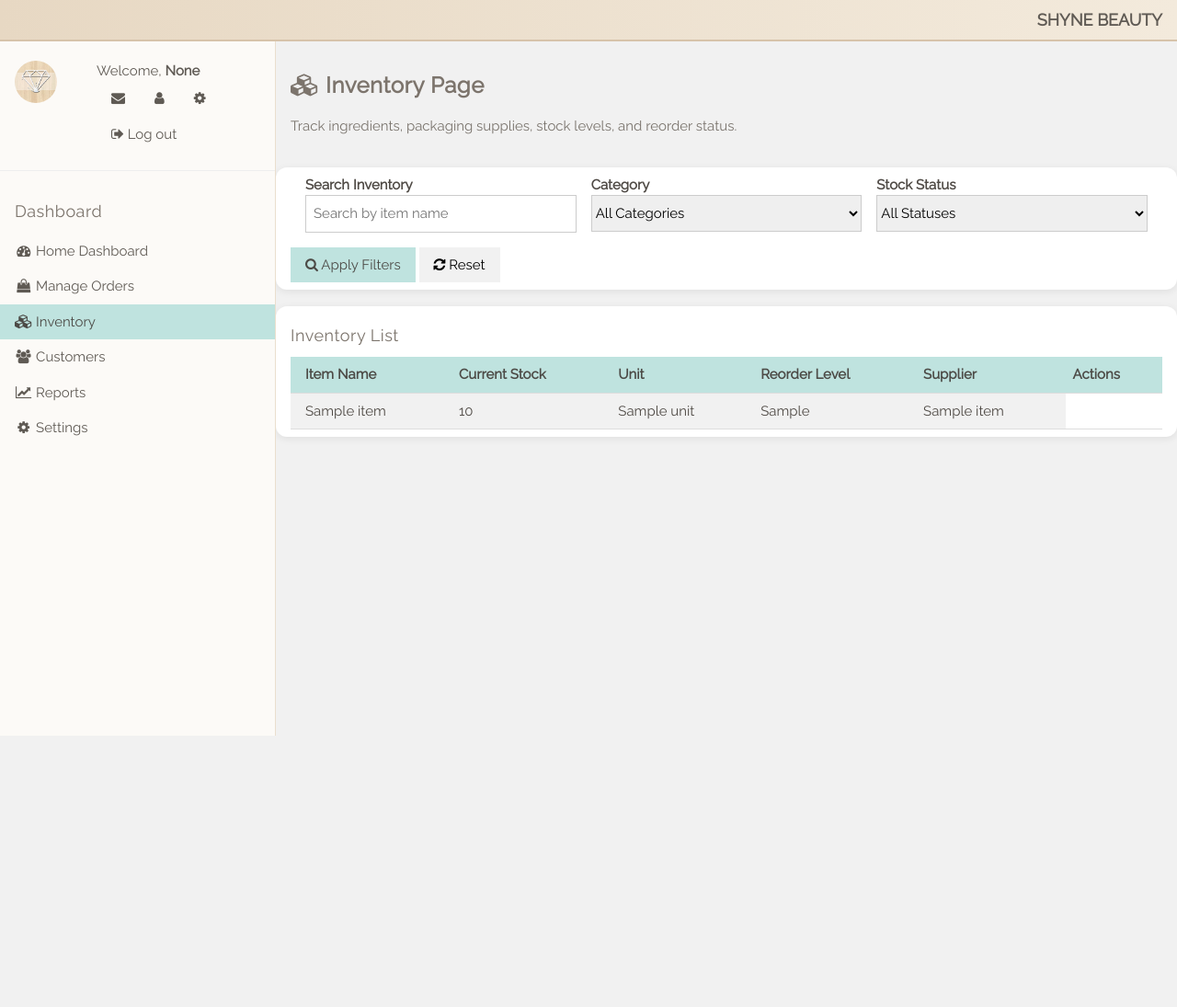
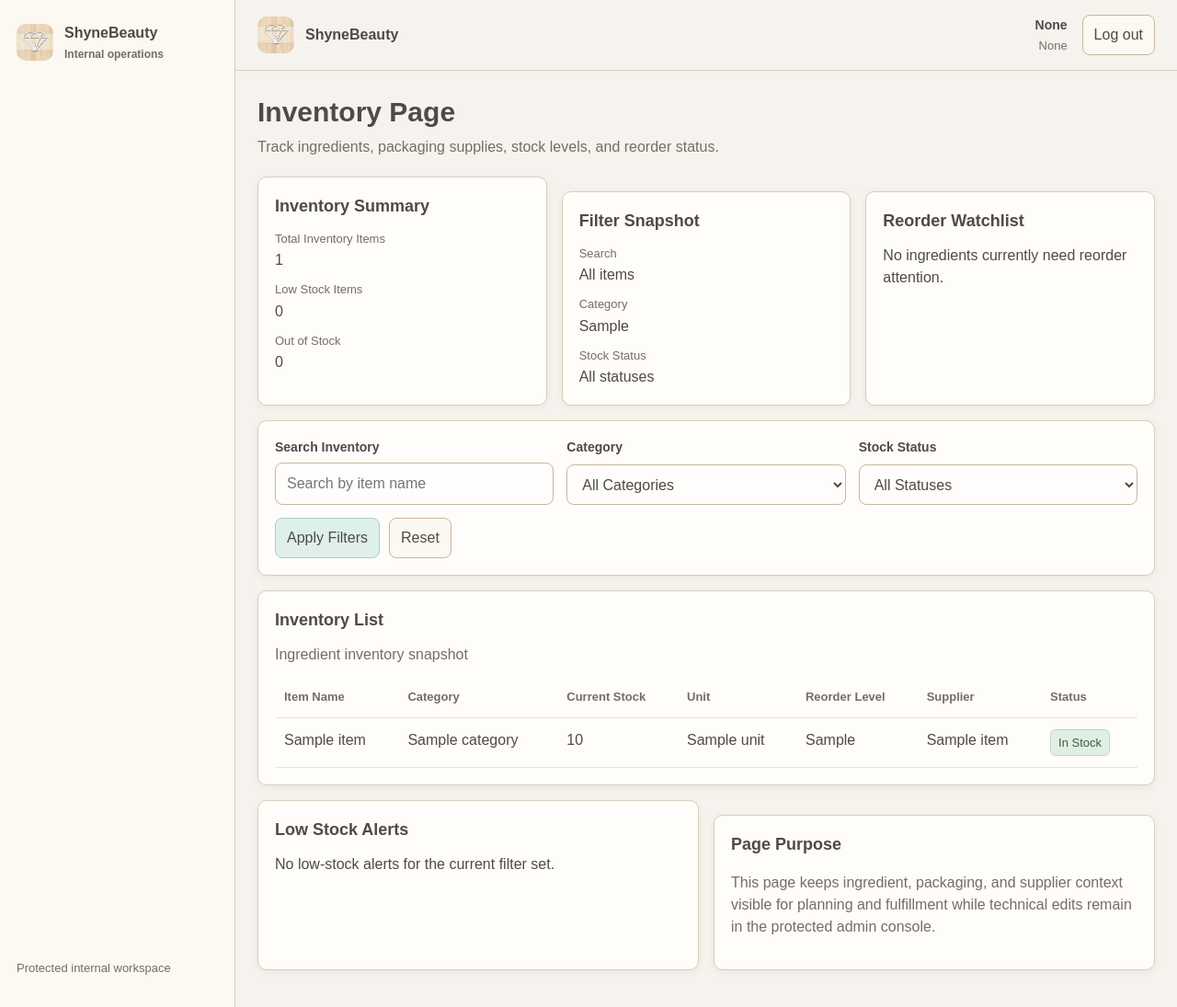
Before and after one commit to bianca-amoako/ShyneBeauty, a Flask app: template templates/inventory.html in a window 1280 px wide. Shown: the whole page at 92% size. Before the commit the page ends 800 px from the top, so only its background shows below. Run offline with Flask 3, Linux system fonts and the light colour scheme; the template is opened without the code that fills it: most values are stand-ins (such as "Sample title", 1, 10 or a date in 2020).

Commit message:
Stabilize inventory and reduce legacy page churn

```diff
--- a/templates/inventory.html
+++ b/templates/inventory.html
@@ -1,347 +1,214 @@
-<!DOCTYPE html>
-<html>
-<head>
-  <title>Inventory Page</title>
-  <meta charset="UTF-8">
-  <meta name="viewport" content="width=device-width, initial-scale=1">
-  <link rel="stylesheet" href="https://www.w3schools.com/w3css/5/w3.css">
-  <link rel="stylesheet" href="https://fonts.googleapis.com/css?family=Raleway">
-  <link rel="stylesheet" href="https://cdnjs.cloudflare.com/ajax/libs/font-awesome/4.7.0/css/font-awesome.min.css">
+{% extends "base_authenticated.html" %}
 
+{% block title %}Inventory Page{% endblock %}
+{% block page_title %}Inventory Page{% endblock %}
+{% block head_extra %}
   <style>
-    html, body, h1, h2, h3, h4, h5 {
-      font-family: "Raleway", sans-serif;
+    @media (max-width: 760px) {
+      .sb-inventory-table thead {
+        display: none;
       }
 
-    body {
-      background-color: #f6f3ee;
-      color: #4f4a45;
+      .sb-inventory-table,
+      .sb-inventory-table tbody,
+      .sb-inventory-table tr,
+      .sb-inventory-table td {
+        display: block;
+        width: 100%;
       }
 
-    .sb-topbar {
-      background: linear-gradient(to right, #e7d8c3, #f3eadc);
-      color: #5f5a54;
-      border-bottom: 2px solid #d7c3aa;
+      .sb-inventory-table tr {
+        padding: 14px 12px;
+        border-bottom: 1px solid #ece2d5;
       }
 
-    .sb-topbar .w3-bar-item {
-      color: #5f5a54 !important;
-      font-weight: 600;
+      .sb-inventory-table td {
+        padding: 8px 0;
+        border-bottom: 0;
       }
 
-    .sb-sidebar {
-      background-color: #fcfaf7;
-      color: #5f5a54;
-      border-right: 1px solid #eadfce;
+      .sb-inventory-table td::before {
+        content: attr(data-label);
+        display: block;
+        color: var(--sb-text-soft);
+        font-size: 12px;
+        margin-bottom: 3px;
       }
-
-    .sb-sidebar .w3-bar-item {
-      color: #5f5a54;
-      font-weight: 500;
-    }
-
-    .sb-sidebar .w3-bar-item:hover {
-      background-color: #d7ece8 !important;
-      color: #4c4a46 !important;
-    }
-
-    .sb-active {
-      background-color: #bfe3df !important;
-      color: #4c4a46 !important;
-      font-weight: bold;
-    }
-
-    .card-round {
-      border-radius: 12px;
-    }
-
-    .section-space {
-      margin-top: 18px;
-    }
-
-    .table-scroll {
-      overflow-x: auto;
-    }
-
-    .sb-panel {
-      background-color: #ffffff;
-      color: #4f4a45;
-      box-shadow: 0 2px 8px rgba(0,0,0,0.08);
-      border-radius: 12px;
-    }
-
-    .sb-heading {
-      color: #7c746c;
-      letter-spacing: 0.5px;
-    }
-
-    .sb-subtle {
-      color: #7a746d;
-    }
-
-    .sb-table th {
-      background-color: #bfe3df;
-      color: #4c4a46;
-    }
-
-    .sb-button {
-      background-color: #bfe3df;
-      color: #4c4a46;
-      border: none;
-    }
-
-    .sb-button:hover {
-      background-color: #a9d6d0 !important;
-      color: #3f3b37 !important;
-    }
-
-    .sb-button-warm {
-      background-color: #e8d5bd;
-      color: #4c4a46;
-      border: none;
-    }
-
-    .sb-button-warm:hover {
-      background-color: #dcc3a5 !important;
-      color: #3f3b37 !important;
-    }
-
-    .sb-tag-aqua {
-      background-color: #bfe3df;
-      color: #3f3b37;
-    }
-
-    .sb-tag-beige {
-      background-color: #eadbc8;
-      color: #4c4a46;
-    }
-
-    .sb-tag-soft {
-      background-color: #f0e7dc;
-      color: #4c4a46;
-    }
-
-    .sb-tag-alert {
-      background-color: #f3d7c8;
-      color: #4c4a46;
     }
   </style>
-</head>
+{% endblock %}
+{% block page_description %}
+  <p>Track ingredients, packaging supplies, stock levels, and reorder status.</p>
+{% endblock %}
 
-<body class="w3-light-grey">
+{% block content %}
+  {% set summary = namespace(low_stock=0, out_of_stock=0) %}
+  {% for item in all_items %}
+    {% if item.stock_quantity == 0 %}
+      {% set summary.out_of_stock = summary.out_of_stock + 1 %}
+    {% elif item.stock_quantity <= item.reorder_threshold %}
+      {% set summary.low_stock = summary.low_stock + 1 %}
+    {% endif %}
+  {% endfor %}
 
-<div class="w3-bar w3-top w3-large sb-topbar" style="z-index:4">
-  <button class="w3-bar-item w3-button w3-hide-large w3-hover-none" onclick="w3_open()">
-    <i class="fa fa-bars"></i> Menu
-  </button>
-  <span class="w3-bar-item w3-right">SHYNE BEAUTY</span>
+  <section class="sb-grid sb-grid-3">
+    <article class="sb-panel">
+      <h2>Inventory Summary</h2>
+      <dl class="sb-meta-list">
+        <div>
+          <dt>Total Inventory Items</dt>
+          <dd>{{ all_items|length }}</dd>
         </div>
+        <div>
+          <dt>Low Stock Items</dt>
+          <dd>{{ summary.low_stock }}</dd>
+        </div>
+        <div>
+          <dt>Out of Stock</dt>
+          <dd>{{ summary.out_of_stock }}</dd>
+        </div>
+      </dl>
+    </article>
+    <article class="sb-panel">
+      <h2>Filter Snapshot</h2>
+      <dl class="sb-meta-list">
+        <div>
+          <dt>Search</dt>
+          <dd>{{ search_query or "All items" }}</dd>
+        </div>
+        <div>
+          <dt>Category</dt>
+          <dd>{{ selected_category or "All categories" }}</dd>
+        </div>
+        <div>
+          <dt>Stock Status</dt>
+          <dd>
+            {% if selected_stock_status == "in_stock" %}
+              In Stock
+            {% elif selected_stock_status == "low_stock" %}
+              Low Stock
+            {% elif selected_stock_status == "out_of_stock" %}
+              Out of Stock
+            {% else %}
+              All statuses
+            {% endif %}
+          </dd>
+        </div>
+      </dl>
+    </article>
+    <article class="sb-panel">
+      <h2>Reorder Watchlist</h2>
+      <ul class="sb-list">
+        {% for item in all_items if item.stock_quantity <= item.reorder_threshold %}
+          <li>{{ item.name }}</li>
+        {% else %}
+          <li>No ingredients currently need reorder attention.</li>
+        {% endfor %}
+      </ul>
+    </article>
+  </section>
 
-<nav class="w3-sidebar w3-collapse sb-sidebar w3-animate-left" style="z-index:3;width:300px;" id="mySidebar"><br>
-  <div class="w3-container w3-row">
-    <div class="w3-col s4">
-      <img src="{{ url_for('static', filename='shyneIcon.png') }}" class="w3-circle w3-margin-right" style="width:46px">
+  <section class="sb-panel" style="margin-top:16px;">
+    <form class="sb-form-grid" method="get" action="{{ url_for('inventory') }}">
+      <div class="sb-form-row">
+        <div class="sb-field">
+          <label for="inventory-search">Search Inventory</label>
+          <input class="sb-input" id="inventory-search" type="text" name="search" placeholder="Search by item name" value="{{ search_query or '' }}">
         </div>
-    <div class="w3-col s8 w3-bar">
-      <span>Welcome, <strong>{{ current_admin_label }}</strong></span><br>
-      <a href="#" class="w3-bar-item w3-button"><i class="fa fa-envelope"></i></a>
-      <a href="#" class="w3-bar-item w3-button"><i class="fa fa-user"></i></a>
-      <a href="#" class="w3-bar-item w3-button"><i class="fa fa-cog"></i></a>
-      <form method="post" action="{{ url_for('logout') }}" class="sb-logout-form">
-        <button type="submit" class="w3-button sb-logout-button">
-          <i class="fa fa-sign-out"></i> Log out
-        </button>
-      </form>
-    </div>
-  </div>
-  <hr>
-
-  <div class="w3-container">
-    <h5 class="sb-heading">Dashboard</h5>
-  </div>
-
-  <div class="w3-bar-block">
-    <a href="#" class="w3-bar-item w3-button w3-padding-16 w3-hide-large w3-hover-black" onclick="w3_close()">
-      <i class="fa fa-remove fa-fw"></i> Close Menu
-    </a>
-
-    <a href="{{ url_for('index') }}" class="w3-bar-item w3-button w3-padding">
-      <i class="fa fa-dashboard fa-fw"></i> Home Dashboard
-    </a>
-
-    <a href="{{ url_for('orders') }}" class="w3-bar-item w3-button w3-padding">
-      <i class="fa fa-shopping-bag fa-fw"></i> Manage Orders
-    </a>
-
-    <a href="{{ url_for('inventory') }}" class="w3-bar-item w3-button w3-padding sb-active">
-      <i class="fa fa-cubes fa-fw"></i> Inventory
-    </a>
-
-    <a href="{{ url_for('customers') }}" class="w3-bar-item w3-button w3-padding">
-      <i class="fa fa-users fa-fw"></i> Customers
-    </a>
-
-    <a href="#" class="w3-bar-item w3-button w3-padding">
-      <i class="fa fa-line-chart fa-fw"></i> Reports
-    </a>
-
-    <a href="#" class="w3-bar-item w3-button w3-padding">
-      <i class="fa fa-cog fa-fw"></i> Settings
-    </a><br><br>
-  </div>
-</nav>
-
-<div class="w3-overlay w3-hide-large w3-animate-opacity" onclick="w3_close()" style="cursor:pointer" id="myOverlay"></div>
-
-<div class="w3-main" style="margin-left:300px;margin-top:43px">
-
-  <header class="w3-container" style="padding-top:22px">
-    <h3 class="sb-heading"><b><i class="fa fa-cubes"></i> Inventory Page</b></h3>
-    <p class="sb-subtle">Track ingredients, packaging supplies, stock levels, and reorder status.</p>
-  </header>
-<!--
-  <div class="w3-row-padding w3-margin-bottom">
-    <div class="w3-third">
-      <div class="w3-container sb-panel w3-padding card-round">
-        <h5 class="sb-heading">Inventory Summary</h5>
-        <p><b>Total Inventory Items:</b> 18</p>
-        <p><b>Low Stock Items:</b> 4</p>
-        <p><b>Out of Stock:</b> 1</p>
-      </div>
-    </div>
-
-    <div class="w3-third">
-      <div class="w3-container sb-panel w3-padding card-round">
-        <h5 class="sb-heading">Most Used Materials</h5>
-        <ul class="w3-ul">
-          <li>Shea Butter</li>
-          <li>Vitamin E</li>
-          <li>Jars</li>
-          <li>Label Sheets</li>
-        </ul>
-      </div>
-    </div>
-
-    <div class="w3-third">
-      <div class="w3-container sb-panel w3-padding card-round">
-        <h5 class="sb-heading">Quick Actions</h5>
-        <button class="w3-button sb-button w3-margin-bottom w3-block">Add Inventory Item</button>
-        <button class="w3-button sb-button-warm w3-block">Update Stock</button>
-      </div>
-    </div>
-  </div>
--->
-<form method="get" action="{{ url_for('inventory') }}" id="inventoryFilterForm">
-  <div class="w3-container sb-panel w3-padding card-round section-space">
-    <div class="w3-row-padding">
-      <div class="w3-third">
-        <label><b>Search Inventory</b></label>
-        <input class="w3-input w3-border" type="text" name="search" placeholder="Search by item name" value="{{ search_query or '' }}">
-      </div>
-
-      <div class="w3-third">
-        <label><b>Category</b></label>
-        <select class="w3-select w3-border" name="category">
+        <div class="sb-field">
+          <label for="inventory-category">Category</label>
+          <select class="sb-select" id="inventory-category" name="category">
             <option value="">All Categories</option>
-          <option value="Ingredients" {% if selected_category == 'Ingredients' %}selected{% endif %}>Ingredients</option>
-          <option value="Packaging" {% if selected_category == 'Packaging' %}selected{% endif %}>Packaging</option>
-          <option value="Labels" {% if selected_category == 'Labels' %}selected{% endif %}>Labels</option>
-          <option value="Supplies" {% if selected_category == 'Supplies' %}selected{% endif %}>Supplies</option>
+            <option value="Ingredients" {% if selected_category == "Ingredients" %}selected{% endif %}>Ingredients</option>
+            <option value="Packaging" {% if selected_category == "Packaging" %}selected{% endif %}>Packaging</option>
+            <option value="Labels" {% if selected_category == "Labels" %}selected{% endif %}>Labels</option>
+            <option value="Supplies" {% if selected_category == "Supplies" %}selected{% endif %}>Supplies</option>
           </select>
         </div>
-
-      <div class="w3-third">
-        <label><b>Stock Status</b></label>
-        <select class="w3-select w3-border" name="stock_status">
+        <div class="sb-field">
+          <label for="inventory-status">Stock Status</label>
+          <select class="sb-select" id="inventory-status" name="stock_status">
             <option value="">All Statuses</option>
-          <option value="in_stock" {% if selected_stock_status == 'in_stock' %}selected{% endif %}>In Stock</option>
-          <option value="low_stock" {% if selected_stock_status == 'low_stock' %}selected{% endif %}>Low Stock</option>
-          <option value="out_of_stock" {% if selected_stock_status == 'out_of_stock' %}selected{% endif %}>Out of Stock</option>
+            <option value="in_stock" {% if selected_stock_status == "in_stock" %}selected{% endif %}>In Stock</option>
+            <option value="low_stock" {% if selected_stock_status == "low_stock" %}selected{% endif %}>Low Stock</option>
+            <option value="out_of_stock" {% if selected_stock_status == "out_of_stock" %}selected{% endif %}>Out of Stock</option>
           </select>
         </div>
       </div>
-
-    <div class="w3-margin-top">
-      <button type="submit" class="w3-button sb-button"><i class="fa fa-search"></i> Apply Filters</button>
-      <a href="{{ url_for('inventory') }}" class="w3-button w3-light-grey"><i class="fa fa-refresh"></i> Reset</a>
-    </div>
+      <div class="sb-form-actions">
+        <button class="sb-button" type="submit">Apply Filters</button>
+        <a class="sb-button-secondary" href="{{ url_for('inventory') }}">Reset</a>
       </div>
     </form>
+  </section>
 
-  <div class="w3-container sb-panel w3-padding card-round section-space">
-    <h5 class="sb-heading">Inventory List</h5>
-
-    <div class="table-scroll">
-      <table class="w3-table w3-striped w3-bordered w3-hoverable sb-table">
+  <section class="sb-panel">
+    <h2>Inventory List</h2>
+    <div class="sb-table-wrap">
+      <table class="sb-data-table sb-inventory-table">
+        <caption>Ingredient inventory snapshot</caption>
+        <thead>
           <tr>
-          <th>Item Name</th>
-          <th>Current Stock</th>
-          <th>Unit</th>
-          <th>Reorder Level</th>
-          <th>Supplier</th>
-          <th>Actions</th>
+            <th scope="col">Item Name</th>
+            <th scope="col">Category</th>
+            <th scope="col">Current Stock</th>
+            <th scope="col">Unit</th>
+            <th scope="col">Reorder Level</th>
+            <th scope="col">Supplier</th>
+            <th scope="col">Status</th>
           </tr>
+        </thead>
+        <tbody>
           {% for item in all_items %}
             <tr>
-            <td>{{ item.name }}</td>
-            <td>{{ item.stock_quantity }}</td>
-            <td>{{ item.unit }}</td>
-            <td>{{ item.reorder_threshold }}</td>
-            <td>{{ item.supplier_name }}</td>
-            <!-- Will implement actions later -->
-            <!--<td>Actions</td>-->
+              <td data-label="Item Name">{{ item.name }}</td>
+              <td data-label="Category">{{ item.category or "Uncategorized" }}</td>
+              <td data-label="Current Stock">{{ item.stock_quantity }}</td>
+              <td data-label="Unit">{{ item.unit }}</td>
+              <td data-label="Reorder Level">{{ item.reorder_threshold }}</td>
+              <td data-label="Supplier">{{ item.supplier_name or "Not set" }}</td>
+              <td data-label="Status">
+                {% if item.stock_quantity == 0 %}
+                  <span class="sb-status sb-status-danger">Out of Stock</span>
+                {% elif item.stock_quantity <= item.reorder_threshold %}
+                  <span class="sb-status sb-status-pending">Low Stock</span>
+                {% else %}
+                  <span class="sb-status sb-status-active">In Stock</span>
+                {% endif %}
+              </td>
+            </tr>
+          {% else %}
+            <tr>
+              <td colspan="7" class="sb-empty">
+                No inventory items match the current filters.
+              </td>
             </tr>
           {% endfor %}
+        </tbody>
       </table>
     </div>
+  </section>
+
+  <div class="sb-grid sb-grid-2" style="margin-top:16px;">
+    <section class="sb-panel">
+      <h2>Low Stock Alerts</h2>
+      <ul class="sb-list">
+        {% for item in all_items if item.stock_quantity <= item.reorder_threshold %}
+          {% if item.stock_quantity == 0 %}
+            <li>{{ item.name }} is out of stock.</li>
+          {% else %}
+            <li>{{ item.name }} is below reorder level.</li>
+          {% endif %}
+        {% else %}
+          <li>No low-stock alerts for the current filter set.</li>
+        {% endfor %}
+      </ul>
+    </section>
+    <section class="sb-panel">
+      <h2>Page Purpose</h2>
+      <p class="sb-section-note">
+        This page keeps ingredient, packaging, and supplier context visible for planning and fulfillment while technical edits remain in the protected admin console.
+      </p>
+    </section>
   </div>
-
-<!--
-  <div class="w3-row-padding w3-margin-top w3-margin-bottom">
-    <div class="w3-half">
-      <div class="w3-container sb-panel w3-padding card-round">
-        <h5 class="sb-heading">Low Stock Alerts</h5>
-        <ul class="w3-ul">
-          <li>Vitamin E is below reorder level.</li>
-          <li>Label Sheets need reordered soon.</li>
-          <li>Rose Fragrance Oil is out of stock.</li>
-        </ul>
-      </div>
-    </div>
-    <div class="w3-half">
-      <div class="w3-container sb-panel w3-padding card-round">
-        <h5 class="sb-heading">Page Purpose</h5>
-        <p>
-          This page is meant to help the stakeholder keep track of materials and supplies used
-        </p>
-        <p>
-          In full version this page could be connected to the Flask backend and database so inventory updates
-        </p>
-      </div>
-    </div>
-  </div>
-  -->
-</div>
-
-<script>
-  var mySidebar = document.getElementById("mySidebar");
-  var overlayBg = document.getElementById("myOverlay");
-
-  function w3_open() {
-    if (mySidebar.style.display === "block") {
-      mySidebar.style.display = "none";
-      overlayBg.style.display = "none";
-    } else {
-      mySidebar.style.display = "block";
-      overlayBg.style.display = "block";
-    }
-  }
-
-  function w3_close() {
-    mySidebar.style.display = "none";
-    overlayBg.style.display = "none";
-  }
-</script>
-
-</body>
-</html>
+{% endblock %}
```
Lines whose indentation alone changed are shown as unchanged.
